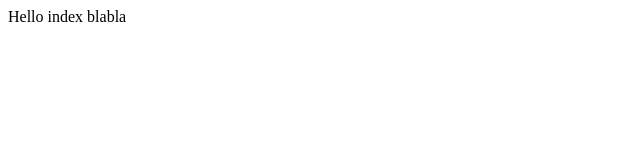
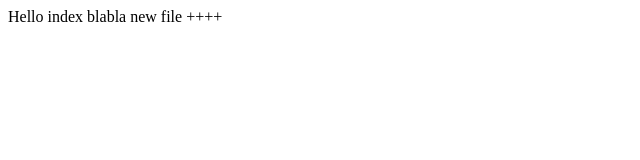
Before and after one commit to studiogram/petanque, a website: page public/index.html in a window 1280 px wide. Shown: the full height of the page, 0-640 px from the left. Drawn offline with Linux system fonts and the light colour scheme.

Commit message:
nouvel index

```diff
--- a/public/index.html
+++ b/public/index.html
@@ -7,6 +7,6 @@
     <title>Document</title>
 </head>
 <body>
-    Hello index blabla
+    Hello index blabla new file ++++
 </body>
 </html>
```
